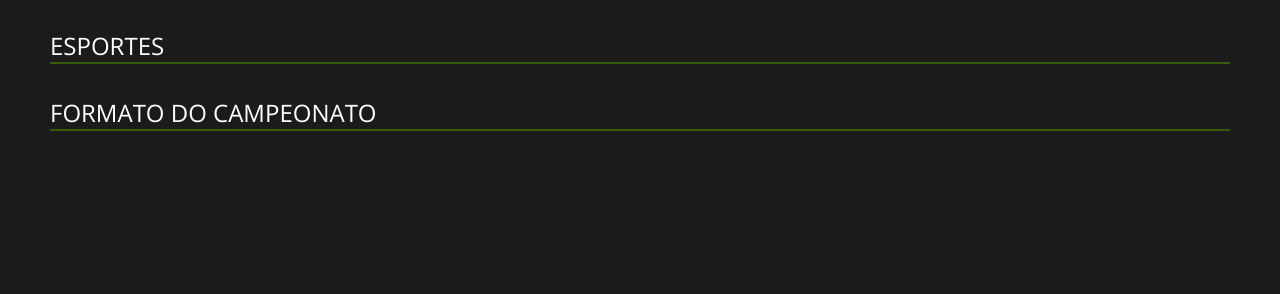
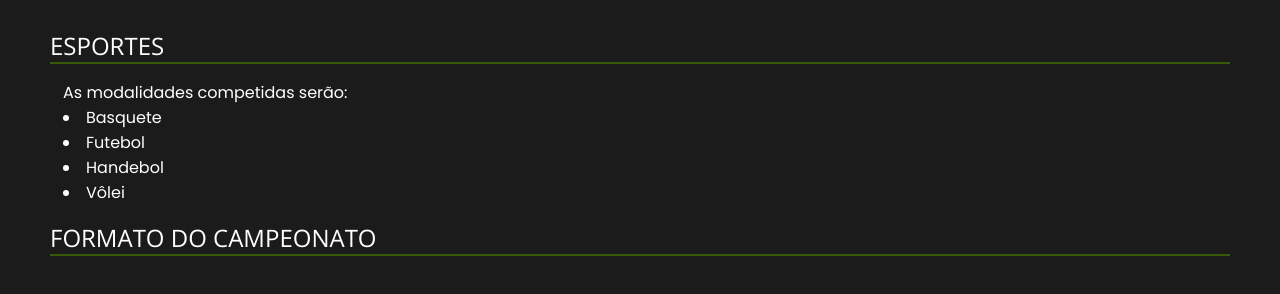
Before and after one commit to MAst-1/site-olicoc, a plain HTML site: page index.html in a window 1280 px wide. Shown: the part 124-418 px from the top of the page. Drawn offline with nearby package versions, Linux system fonts and the light colour scheme.

Commit message:
modified:   index.html 	modified:   style.css

```diff
--- a/index.html
+++ b/index.html
@@ -65,7 +65,11 @@
                 <div>
                     <div class="title"><h2>esportes</h2></div>
                     <div class="conteudo">
-                        <p></p></div>
+                        <p> As modalidades competidas serão: </p>
+                        <li><a href="bsqt.html">Basquete</a></li>
+                        <li><a href="fut.html">Futebol</a></li>
+                        <li><a href="hnd.html">Handebol</a></li>
+                        <li><a href="v.html">Vôlei</a></li>
                 </div>
 
                 <div>
--- a/style.css
+++ b/style.css
@@ -46,11 +46,6 @@ body {
     text-decoration: none;
 }
 
-
-.conteudo p, .conteudo p li{
-    font-family:'Poppins', sans-serif;
-    color: #fff;
-}
 
 h2 {
     font-family: 'Open Sans',sans-serif;
```
